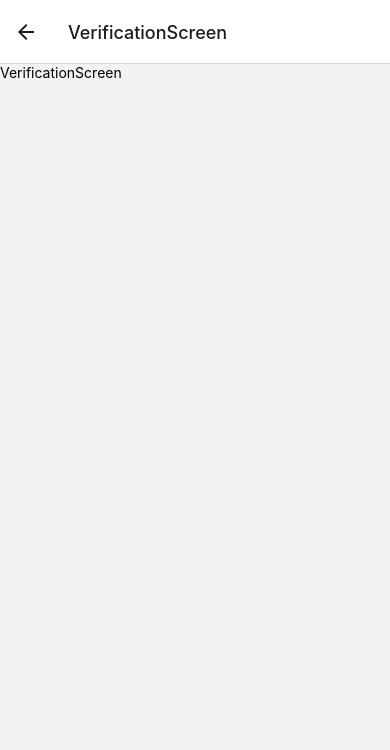
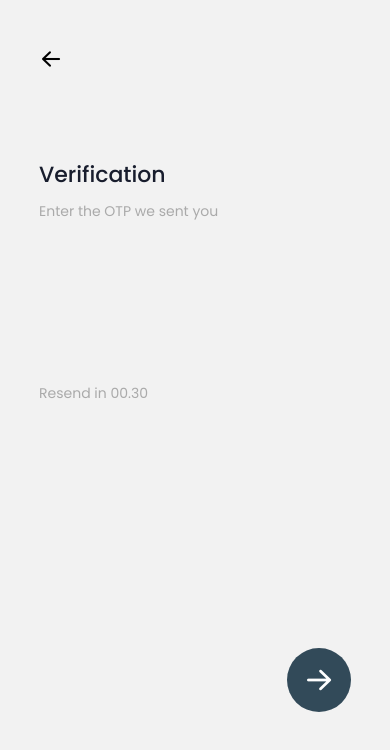
Before and after one commit to Neel-shetty/react-native-coffee, a React Native app: screen /VerificationScreen in a window 390 px wide. Shown: the top 750 px of the page. Built offline with nearby package versions, Linux system fonts and the light colour scheme; what expo-linking would draw is missing.

Commit message:
navigation and verification screen

```diff
--- a/src/navigation/index.tsx
+++ b/src/navigation/index.tsx
@@ -31,6 +31,7 @@ import SignInScreen from "../screens/SignUpScreens/SignInScreen";
 import SignUpScreen from "../screens/SignUpScreens/SignUpScreen";
 import ForgotPasswordScreen from "../screens/SignUpScreens/ForgotPasswordScreen";
 import VerificationScreen from "../screens/SignUpScreens/VerificationScreen";
+import HomeScreen from "../screens/MainScreens/HomeScreen"
 
 export default function Navigation({
   colorScheme,
@@ -84,7 +85,10 @@ function RootNavigator() {
         options={{ headerShown: false }}
         component={ForgotPasswordScreen}
       />
-      <Stack.Screen name="VerificationScreen" component={VerificationScreen} />
+      <Stack.Screen name="VerificationScreen" component={VerificationScreen}
+        options={{ headerShown: false }}
+      />
+      <Stack.Screen name="HomeScreen" component={HomeScreen}/>
       <Stack.Group screenOptions={{ presentation: "modal" }}>
         <Stack.Screen name="Modal" component={ModalScreen} />
       </Stack.Group>
--- /dev/null
+++ b/src/screens/MainScreens/HomeScreen.tsx
@@ -0,0 +1,11 @@
+import {Text, View} from 'react-native'
+
+const HomeScreen =()=>{
+  return(
+    <View>
+      <Text>Home screen</Text>
+    </View>
+    )
+}
+
+export default HomeScreen
--- a/src/screens/OnBoardingScreens/OnBoardingScreen1.tsx
+++ b/src/screens/OnBoardingScreens/OnBoardingScreen1.tsx
@@ -13,7 +13,7 @@ import { StatusBar } from "expo-status-bar";
 
 const OnBoardingScreen1 = ({ navigation }: Props) => {
   function NextButton() {
-    navigation.navigate("ForgotPasswordScreen");
+    navigation.navigate("SignUpScreen");
   }
   return (
     <View style={styles.root}>
--- a/src/screens/SignUpScreens/SignInScreen.tsx
+++ b/src/screens/SignUpScreens/SignInScreen.tsx
@@ -17,10 +17,16 @@ import { paddingH, width } from "../../constants/Layout";
 import { SignInScreenProps } from "../../../types";
 
 const SignInScreen = ({ navigation }: SignInScreenProps) => {
-  function NextButton() {}
+  function NextButton() {
+  navigation.navigate("HomeScreen")
+  }
   function ForgotButton() {}
-  function SignUpButton() {}
-  function BackButton() {}
+  function SignUpButton() {
+navigation.navigate("SignUpScreen")
+  }
+  function BackButton() {
+  navigation.goBack()
+  }
   return (
     // <KeyboardAvoidingView
     //   style={{ flex: 1, flexDirection: "column", justifyContent: "center" }}
--- a/src/screens/SignUpScreens/SignUpScreen.tsx
+++ b/src/screens/SignUpScreens/SignUpScreen.tsx
@@ -16,11 +16,15 @@ import NextArrow from "../../components/NextArrow";
 import { paddingH, width } from "../../constants/Layout";
 import { SignInScreenProps } from "../../../types";
 
-const SignUpScreen = ({ navigation }: SignInScreenProps) => {
+const SignUpScreen = ({ navigation, route }: SignInScreenProps) => {
   function NextButton() {}
   function ForgotButton() {}
-  function SignInButton() {}
-  function BackButton() {}
+  function SignInButton() {
+  navigation.navigate("SignInScreen")
+  }
+  function BackButton() {
+  navigation.goBack()
+  }
   return (
     // <KeyboardAvoidingView
     //   style={{ flex: 1, flexDirection: "column", justifyContent: "center" }}
--- a/src/screens/SignUpScreens/VerificationScreen.tsx
+++ b/src/screens/SignUpScreens/VerificationScreen.tsx
@@ -1,14 +1,153 @@
-import { StyleSheet, Text, View } from 'react-native'
-import React from 'react'
+import {
+  StyleSheet,
+  Text,
+  View,
+  ScrollView,
+  SafeAreaView,
+  KeyboardAvoidingView,
+  Platform,
+  TouchableOpacity,
+} from "react-native";
+import React from "react";
+import BackArrow from "../../components/BackArrow";
+import CustomTextInput from "../../components/CustomTextInput";
+import Colors from "../../constants/Colors";
+import NextArrow from "../../components/NextArrow";
+import { paddingH, width } from "../../constants/Layout";
+import { SignInScreenProps } from "../../../types";
 
-const VerificationScreen = () => {
+const SignInScreen = ({ navigation }: SignInScreenProps) => {
+  function NextButton() {
+  navigation.navigate("HomeScreen")
+  }
+  function ForgotButton() {}
+  function SignUpButton() {
+navigation.navigate("SignUpScreen")
+  }
+  function BackButton() {
+  navigation.goBack()
+  }
   return (
-    <View>
-      <Text>VerificationScreen</Text>
-    </View>
-  )
-}
+    // <KeyboardAvoidingView
+    //   style={{ flex: 1, flexDirection: "column", justifyContent: "center" }}
+    //   behavior="padding"
+    //   enabled
+    //   keyboardVerticalOffset={100}
+    // >
+    <KeyboardAvoidingView
+      style={{ flex: 1 }}
+      behavior={undefined}
+      // behavior={'height'}
+      keyboardVerticalOffset={Platform.OS === "ios" ? 50 : 70}
+    >
+      <SafeAreaView style={styles.root}>
+        <ScrollView
+          contentContainerStyle={styles.root}
+          showsVerticalScrollIndicator={false}
+        >
+          <View style={styles.header}>
+            <TouchableOpacity onPress={BackButton}>
+              <BackArrow />
+            </TouchableOpacity>
+          </View>
+          <View style={styles.top}>
+            <Text style={styles.title}>Verification</Text>
+            <Text style={styles.subtitle}>Enter the OTP we sent you</Text>
+          </View>
+          <View style={styles.inputContainer}>
+          </View>
+          <View style={styles.linkContainer}>
+            <TouchableOpacity onPress={ForgotButton}>
+              <Text style={styles.subtitle}>Resend in 00.30</Text>
+            </TouchableOpacity>
+          </View>
+          <View style={styles.arrowContainer}>
+            <TouchableOpacity onPress={NextButton}>
+              <NextArrow />
+            </TouchableOpacity>
+          </View>
+          <View style={styles.subtitleContainer}>
+          </View>
+        </ScrollView>
+      </SafeAreaView>
+    </KeyboardAvoidingView>
+  );
+};
 
-export default VerificationScreen
+export default SignInScreen;
+// const paddingH = 0.8
 
-const styles = StyleSheet.create({})
+const styles = StyleSheet.create({
+  root: {
+    flex: 1,
+  },
+  title: {
+    fontFamily: "poppins-medium",
+    fontSize: 22,
+    color: Colors.primary300,
+    paddingVertical: 10,
+    width: width * paddingH,
+  },
+  subtitle: {
+    fontFamily: "poppins-regular",
+    fontSize: 14,
+    color: Colors.gray,
+    width: width * paddingH,
+    // backgroundColor:'pink'
+  },
+  subtitle2: {
+    fontFamily: "poppins-regular",
+    fontSize: 14,
+    color: Colors.gray,
+    // paddingLeft: 20,
+    // width: width * 0.9,
+    // backgroundColor:'pink'
+  },
+  link: {
+    fontFamily: "poppins-semibold",
+    fontSize: 14,
+    color: Colors.primary100,
+    textDecorationLine: "underline",
+    paddingVertical: 10,
+  },
+  header: {
+    flex: 1.5,
+    justifyContent: "center",
+    width: width * paddingH,
+    // backgroundColor: "red",
+    alignSelf: "center",
+    paddingVertical: 10,
+  },
+  top: {
+    flex: 2,
+    alignItems: "center",
+    justifyContent: "center",
+  },
+  inputContainer: {
+    flex: 2,
+    // backgroundColor: "violet",
+    alignItems: "center",
+    justifyContent: "center",
+  },
+  linkContainer: {
+    flex: 1,
+    alignItems: "center",
+    justifyContent: "flex-start",
+    // backgroundColor: "pink",
+  },
+  arrowContainer: {
+    flex: 4,
+    alignItems: "flex-end",
+    justifyContent: "flex-end",
+    width: width * paddingH,
+    alignSelf: "center",
+  },
+  subtitleContainer: {
+    flex: 2,
+    flexDirection: "row",
+    width: width * paddingH,
+    alignItems: "center",
+    alignSelf: "center",
+    // justifyContent: "center",
+  },
+});
--- a/types.tsx
+++ b/types.tsx
@@ -25,6 +25,7 @@ export type RootStackParamList = {
   SignUpScreen: undefined;
   ForgotPasswordScreen: undefined;
   VerificationScreen: undefined;
+  HomeScreen:undefined;
 };
 
 export type RootStackScreenProps<Screen extends keyof RootStackParamList> =
```
